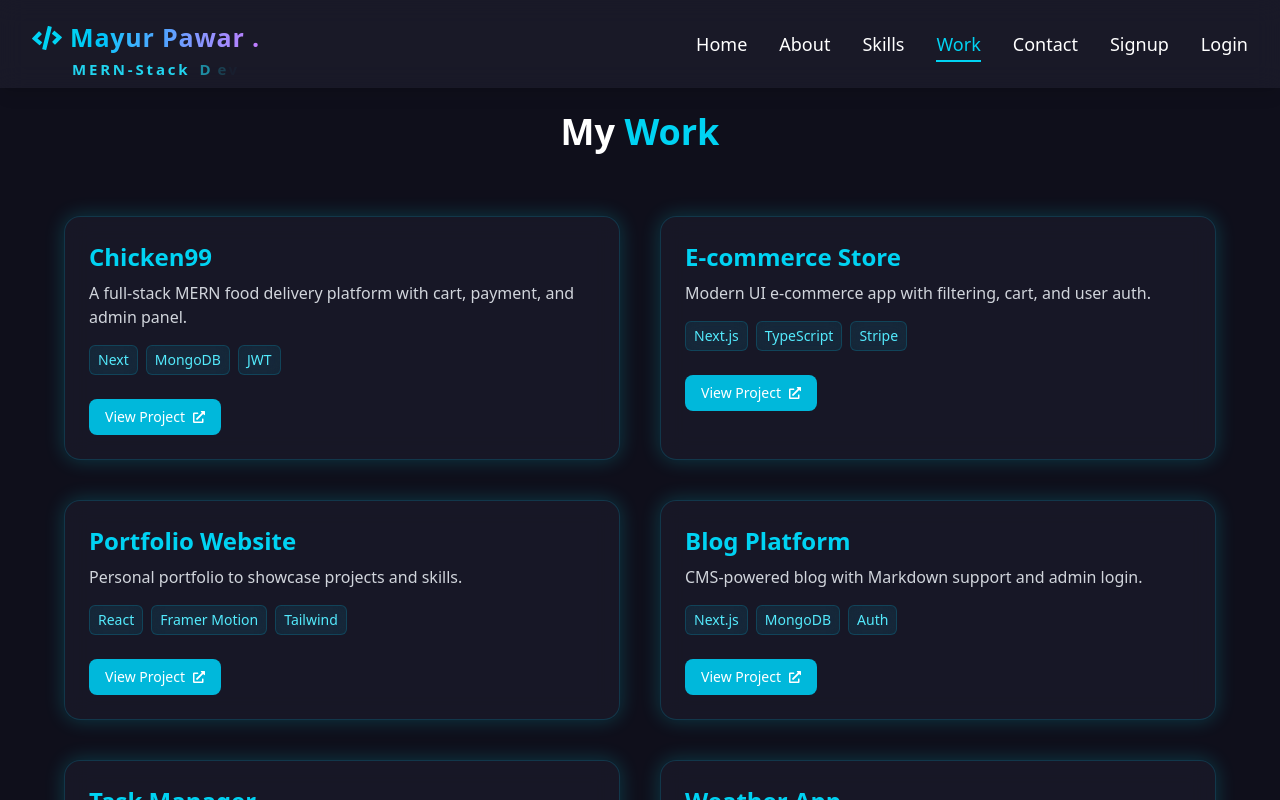
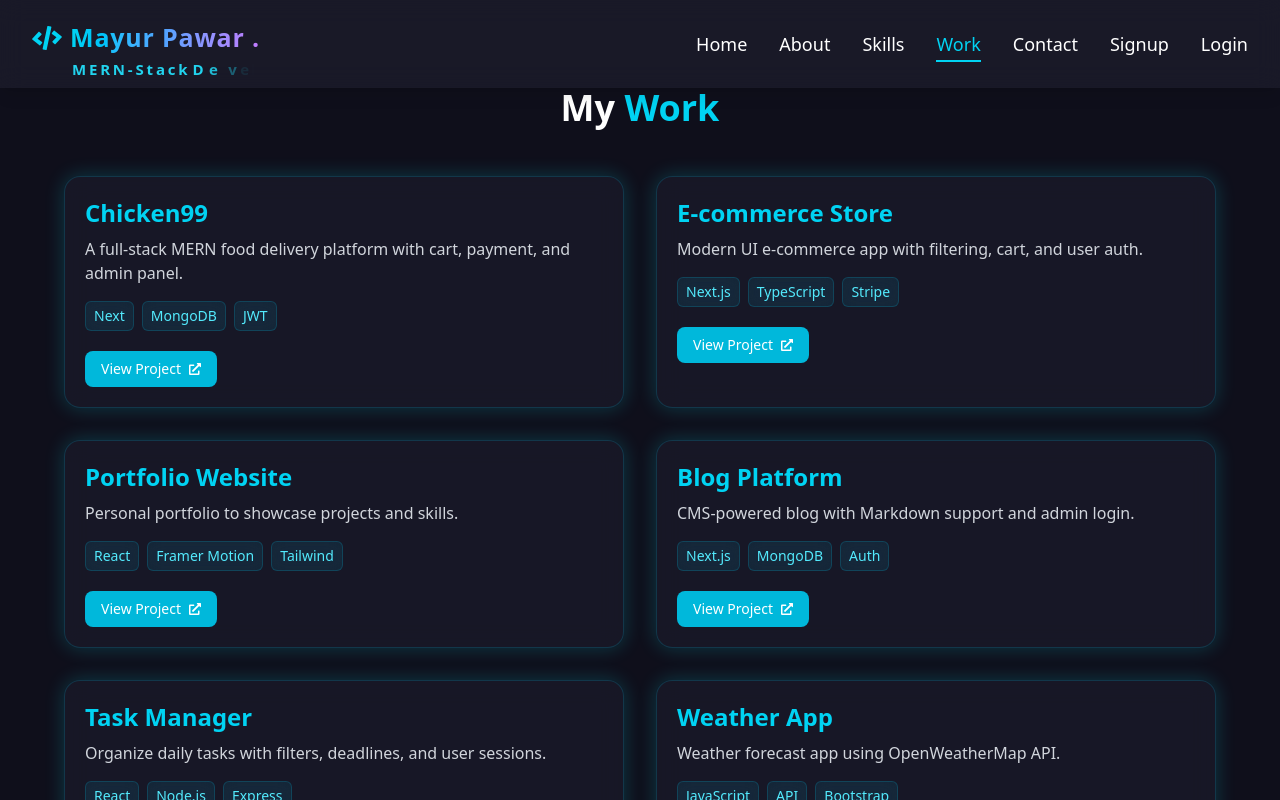
Before and after one commit to mayurpawar1907/Mayur-s-Portfolio, a React (Vite) app: page /work in a window 1280 px wide. Shown: the top 800 px of the page. Built offline with nearby package versions, Linux system fonts and the light colour scheme.

Commit message:
changes in work page

```diff
--- a/src/Components/Work.jsx
+++ b/src/Components/Work.jsx
@@ -67,31 +67,31 @@ const projects = [
 
 const Work = () => {
   return (
-    <section className="min-h-screen bg-[#0f0f1b] text-white px-6 py-20">
+    <section className="min-h-screen bg-[#0f0f1b] text-white px-4 py-16 overflow-x-hidden">
       <motion.h2
         initial={{ opacity: 0, y: -40 }}
         whileInView={{ opacity: 1, y: 0 }}
         transition={{ duration: 0.7 }}
-        viewport={{ once: true }}
-        className="text-4xl font-bold text-center mb-16 mt-8"
+        viewport={{ once: true, amount: 0.3 }}
+        className="text-3xl md:text-4xl font-bold text-center mb-12 mt-6"
       >
         My <span className="text-cyan-400">Work</span>
       </motion.h2>
 
-      <div className="grid grid-cols-1 md:grid-cols-2 gap-10 max-w-6xl mx-auto">
+      <div className="grid sm:grid-cols-1 md:grid-cols-2 gap-8 max-w-6xl mx-auto">
         {projects.map((project, i) => (
           <motion.div
             key={i}
             initial={{ opacity: 0, scale: 0.9 }}
             whileInView={{ opacity: 1, scale: 1 }}
-            viewport={{ once: true }}
+            viewport={{ once: true, amount: 0.3 }}
             transition={{ duration: 0.5, delay: i * 0.1 }}
-            className="group relative bg-[#1c1c2b]/70 backdrop-blur-md border border-cyan-500/20 p-6 rounded-2xl shadow-[0_0_20px_#00f0ff33] hover:shadow-[0_0_40px_#00f0ff66] transition-all duration-300 overflow-hidden"
+            className="group relative bg-[#1c1c2b]/70 backdrop-blur-md border border-cyan-500/20 p-5 rounded-2xl shadow-[0_0_20px_#00f0ff33] hover:shadow-[0_0_40px_#00f0ff66] transition-all duration-300 overflow-hidden"
           >
             <div className="absolute inset-0 opacity-0 group-hover:opacity-10 bg-cyan-400 rounded-2xl blur-2xl z-[-1]" />
-            <h3 className="text-2xl font-semibold text-cyan-400 mb-2">{project.title}</h3>
-            <p className="text-gray-300 mb-4">{project.description}</p>
-            <div className="flex flex-wrap gap-2 mb-6">
+            <h3 className="text-xl md:text-2xl font-semibold text-cyan-400 mb-2">{project.title}</h3>
+            <p className="text-gray-300 text-sm md:text-base mb-4">{project.description}</p>
+            <div className="flex flex-wrap gap-2 mb-5">
               {project.tech.map((tech, idx) => (
                 <motion.span
                   key={idx}
```
